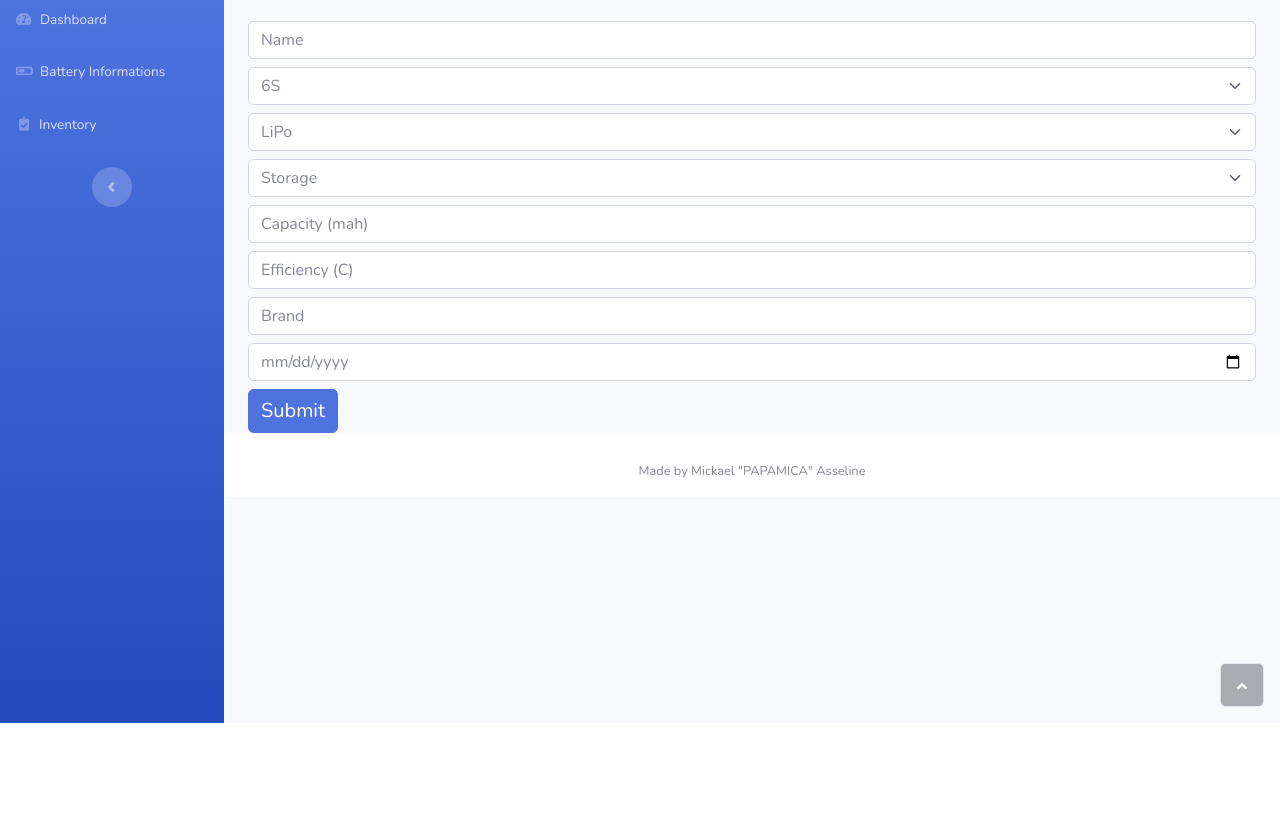
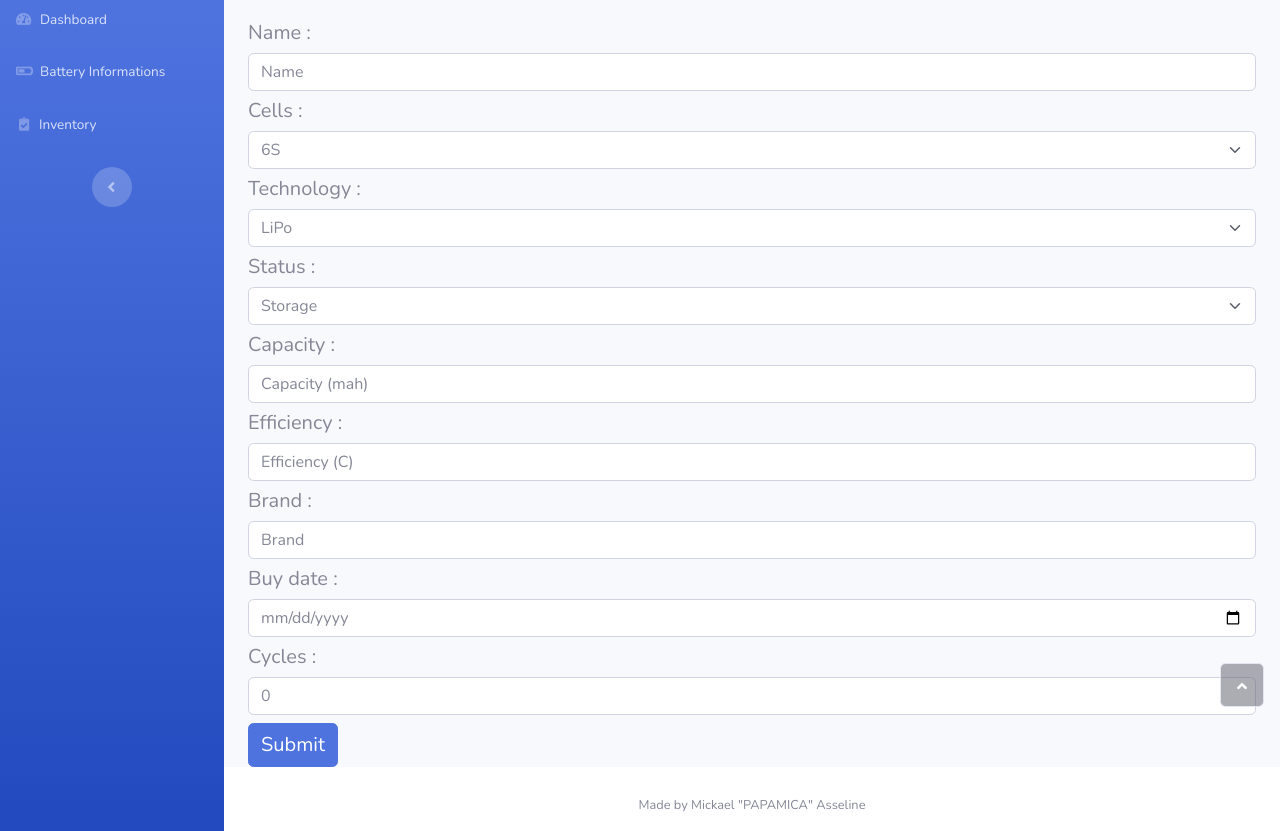
Before and after one commit to PAPAMICA/BattManage, a website: page website/add-battery.ejs in a window 1280 px wide. Shown: the part 77-908 px from the top of the page. Before the commit the page ends 800 px from the top, so only its background shows below. Drawn offline with nearby package versions, Linux system fonts and the light colour scheme; some packages are replaced by stand-ins of ours; files that its build step writes are made by us from their sources; a script that the page names is missing; files whose address does not match are found by name.

Commit message:
fix cycles increment

```diff
--- a/app.js
+++ b/app.js
@@ -191,6 +191,7 @@ app.post('/add-battery-form', function (req, res) {
     MongoClient.connect(url, function(err, db) {
         delete req.body._id; // for safety reasons
         var dbo = db.db("battmanage");
+        req.body.Cycles = parseInt(req.body.Cycles);
         dbo.collection('batteries').insertOne(req.body);
 
         var query = { Name: req.body.Name }
--- a/website/add-battery.ejs
+++ b/website/add-battery.ejs
@@ -46,7 +46,11 @@
                     </div>
                     <div class="row">
                         <div class="col">
-                            <form method="POST" action="/add-battery-form" enctype="application/x-www-form-urlencoded"><input class="form-control" type="text" name="Name" placeholder="Name" style="margin-bottom: 8px;" required><select name="Cells" class="form-select" style="margin-bottom: 8px;" required>
+                            <form method="POST" action="/add-battery-form" enctype="application/x-www-form-urlencoded">
+                                <h5>Name :</h5>
+                                <input class="form-control" type="text" name="Name" placeholder="Name" style="margin-bottom: 8px;" required>
+                                <h5>Cells :</h5>
+                                <select name="Cells" class="form-select" style="margin-bottom: 8px;" required>
                                     <optgroup label="Cells">
                                         <option value="1S" selected="">1S</option>
                                         <option value="2S" selected="">2S</option>
@@ -55,13 +59,17 @@
                                         <option value="5S" selected="">5S</option>
                                         <option value="6S" selected="">6S</option>
                                     </optgroup>
-                                </select><select name="Technology" class="form-select" style="margin-bottom: 8px;">
+                                </select>
+                                <h5>Technology :</h5>
+                                <select name="Technology" class="form-select" style="margin-bottom: 8px;">
                                     <optgroup label="Technology">
                                         <option value="LiPo" selected="">LiPo</option>
                                         <option value="LiOn">LiOn</option>
                                     </optgroup>
                                 </select>
-                            </select><select name="Status" class="form-select" style="margin-bottom: 8px;">
+                            </select>
+                            <h5>Status :</h5>
+                            <select name="Status" class="form-select" style="margin-bottom: 8px;">
                                 <optgroup label="Status">
                                     <option value="Storage" selected="">Storage</option>
                                     <option value="Charged">Charged</option>
@@ -69,7 +77,16 @@
                                     <option value="Out of service">Out of service</option>
                                 </optgroup>
                             </select>
-                            <input class="form-control" type="text" name="Capacity" placeholder="Capacity (mah)" style="margin-bottom: 8px;" inputmode="numeric" required><input class="form-control" type="text" name="Efficiency" placeholder="Efficiency (C)" style="margin-bottom: 8px;" inputmode="numeric" required><input class="form-control" type="text" name="Brand" placeholder="Brand" style="margin-bottom: 8px;" required><input class="form-control" type="date" name="Buy_date" placeholder="Buy date" style="margin-bottom: 8px;" required>
+                            <h5>Capacity :</h5>
+                            <input class="form-control" type="numbeer" name="Capacity" placeholder="Capacity (mah)" style="margin-bottom: 8px;" inputmode="numeric" required>
+                            <h5>Efficiency :</h5>
+                            <input class="form-control" type="number" name="Efficiency" placeholder="Efficiency (C)" style="margin-bottom: 8px;" inputmode="numeric" required>
+                            <h5>Brand :</h5>
+                            <input class="form-control" type="text" name="Brand" placeholder="Brand" style="margin-bottom: 8px;" required>
+                            <h5>Buy date :</h5>
+                            <input class="form-control" type="date" name="Buy_date" placeholder="Buy date" style="margin-bottom: 8px;" required>
+                            <h5>Cycles :</h5>
+                            <input class="form-control" type="number" name="Cycles" value="0" style="margin-bottom: 8px;" inputmode="numeric">
                                 <input type="submit" class="btn btn-primary text-center d-flex d-sm-flex d-md-flex d-lg-flex d-xl-flex d-xxl-flex justify-content-center align-items-center justify-content-sm-center align-items-sm-center justify-content-md-center align-items-md-center justify-content-lg-center align-items-lg-center justify-content-xl-center align-items-xl-center justify-content-xxl-center align-items-xxl-center" role="button" style="font-size: 20px;"></input>
                             </form>
                     </div>
```
